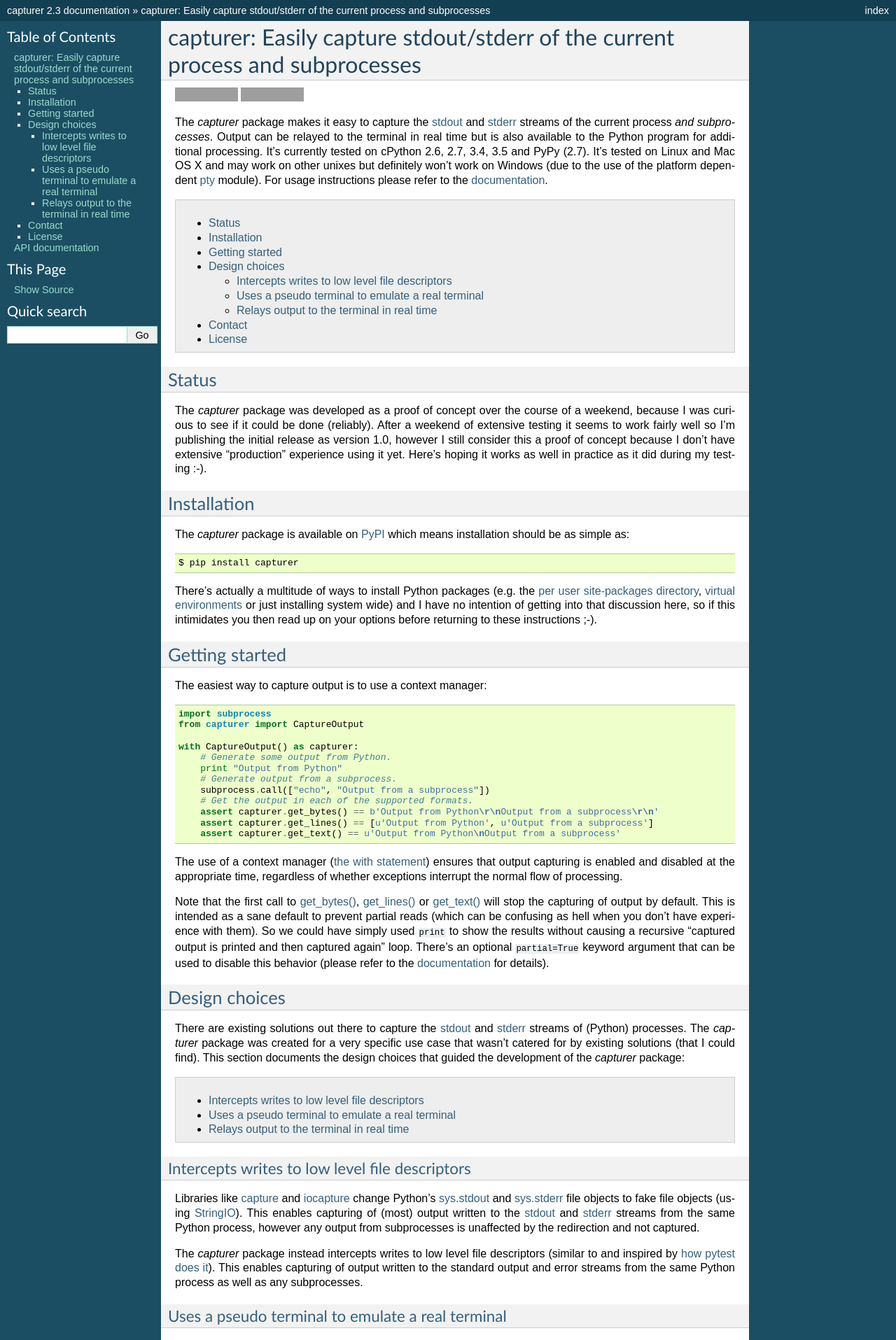
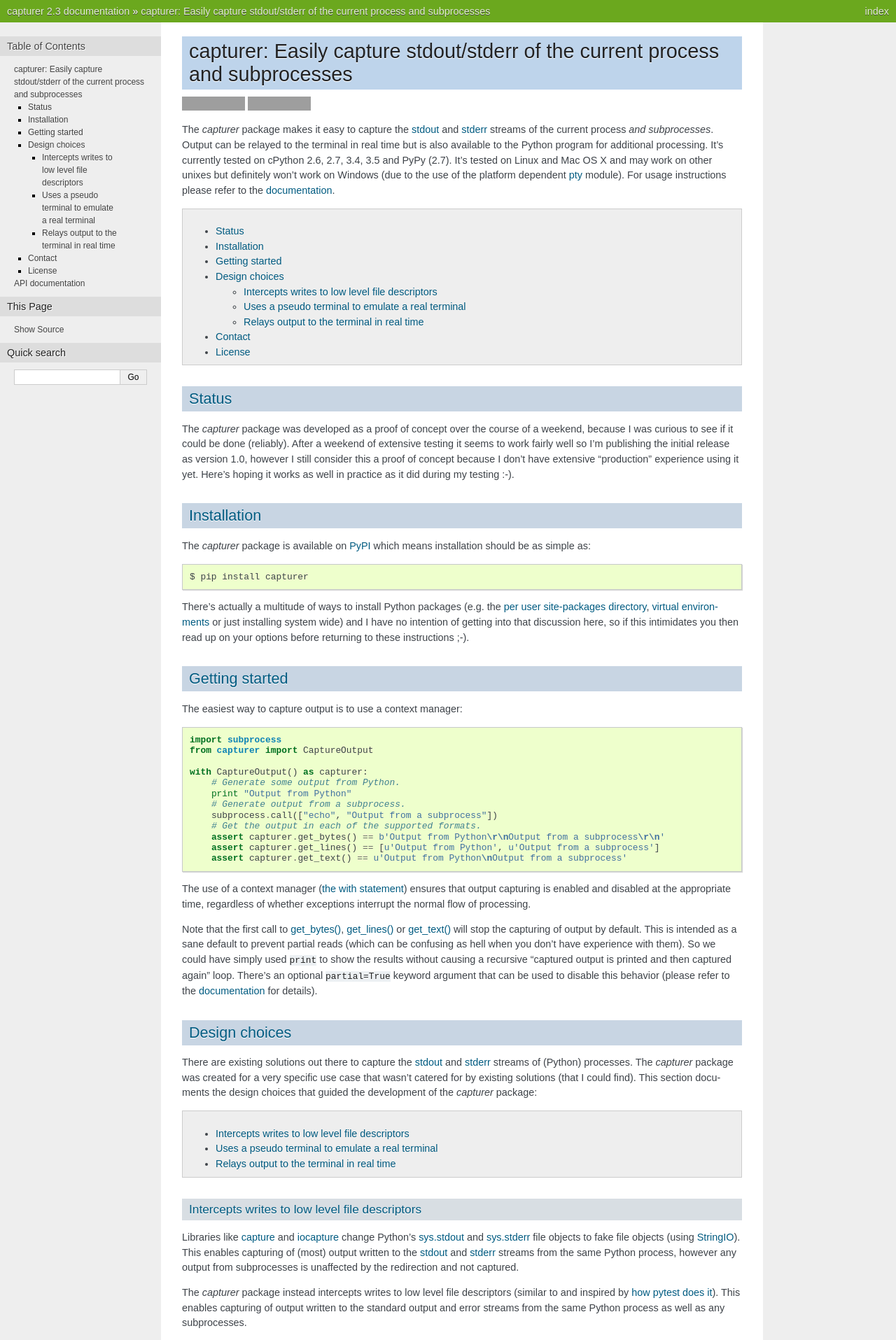
Before and after one commit to xolox/python-capturer, a Sphinx documentation site: the page built from docs/index.rst, in a window 1280 px wide. Shown: the top 1915 px of the page at 70% size. Built offline with Sphinx 7.4.7, drawn with Linux system fonts in a browser that asks for light colours; grey boxes are pictures that could not be loaded.

Commit message:
Change Sphinx theme

```diff
--- a/docs/conf.py
+++ b/docs/conf.py
@@ -18,6 +18,7 @@ sys.path.insert(0, os.path.abspath('..'))
 extensions = [
     'sphinx.ext.autodoc',
     'sphinx.ext.intersphinx',
+    'sphinx.ext.viewcode',
     'humanfriendly.sphinx',
 ]
 
@@ -75,7 +76,7 @@ intersphinx_mapping = dict(
 
 # The theme to use for HTML and HTML Help pages.  See the documentation for
 # a list of builtin themes.
-html_theme = 'classic'
+html_theme = 'nature'
 
 # Output file base name for HTML help builder.
 htmlhelp_basename = 'capturerdoc'
```
